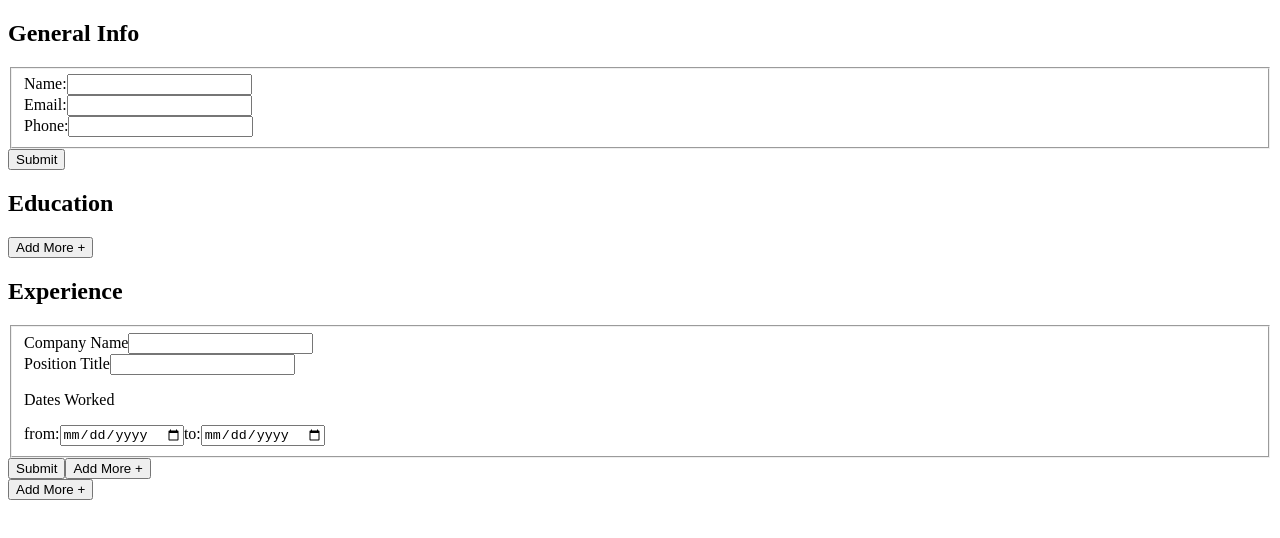
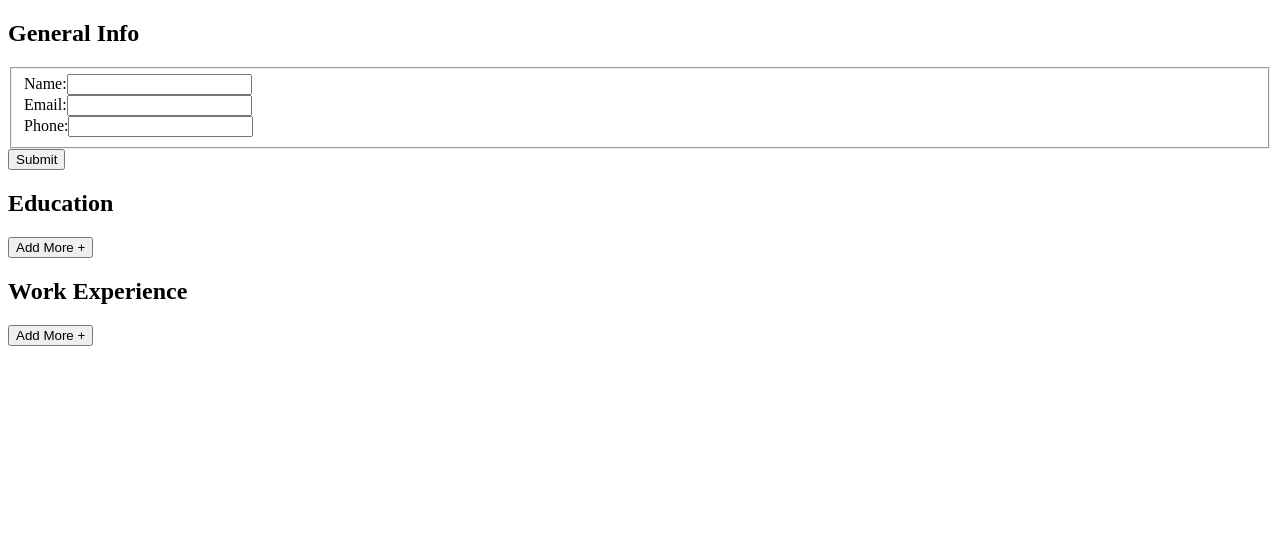
Before and after one commit to RyanMcEntire/cv-application, a React (Create React App) app: page / in a window 1280 px wide. Shown: the top 538 px of the page. Built offline with nearby package versions, Linux system fonts and the light colour scheme.

Commit message:
Add render multiple experience forms

```diff
--- a/src/App.js
+++ b/src/App.js
@@ -1,6 +1,6 @@
 import React, { Component } from 'react';
 import General from './components/General';
-import Experience from './components/Experience';
+import ExperienceList from './components/ExperienceList';
 import EducationList from './components/EducationList';
 import uniqid from 'uniqid';
 
@@ -18,6 +18,7 @@ export default class App extends Component {
     this.onSubmitEducation = this.onSubmitEducation.bind(this);
     this.onSubmitExperience = this.onSubmitExperience.bind(this);
     this.addEduForm = this.addEduForm.bind(this);
+    this.addExpForm = this.addExpForm.bind(this);
   }
 
   onSubmitGeneral(newGeneral) {
@@ -39,14 +40,26 @@ export default class App extends Component {
   }
 
   onSubmitExperience(newExperience) {
-    this.setState((prevState) => ({
-      experiences: [...prevState.experiences, newExperience],
-    }));
+    this.setState((prevState) => {
+      const updatedExperiences = prevState.experiences.map((experience) => {
+        if (experience.id === newExperience.id) {
+          return newExperience;
+        }
+        return experience;
+      });
+      return { experiences: updatedExperiences };
+    });
   }
 
   addEduForm() {
     this.setState((prevState) => ({
       educations: [...prevState.educations, { id: uniqid() }],
+    }));
+  }
+
+  addExpForm() {
+    this.setState((prevState) => ({
+      experiences: [...prevState.experiences, { id: uniqid() }],
     }));
   }
 
@@ -65,12 +78,13 @@ export default class App extends Component {
           />
           <button onClick={this.addEduForm}>Add More +</button>
         </div>
+        <h2>Work Experience</h2>
         <div>
-          <Experience
-            title="Experience"
+          <ExperienceList
             onExperienceSubmitted={this.onSubmitExperience}
+            experiences={this.state.experiences}
           />
-          <button>Add More +</button>
+          <button onClick={this.addExpForm}>Add More +</button>
         </div>
       </div>
     );
--- a/src/components/Experience.js
+++ b/src/components/Experience.js
@@ -9,6 +9,7 @@ export default class Experience extends Component {
       title: '',
       dateStart: '',
       dateEnd: '',
+      id: '',
     };
 
     this.changeName = this.changeName.bind(this);
@@ -42,7 +43,7 @@ export default class Experience extends Component {
   }
 
   render() {
-    const { title, onExperienceSubmitted } = this.props;
+    const { onExperienceSubmitted } = this.props;
 
     return (
       <div>
@@ -53,7 +54,6 @@ export default class Experience extends Component {
           }}
           action=""
         >
-          <h2>{title}</h2>
           <fieldset>
             <div>
               <label htmlFor="companyName">Company Name</label>
@@ -76,7 +76,6 @@ export default class Experience extends Component {
             </div>
           </fieldset>
           <button>Submit</button>
-          <button>Add More +</button>
         </form>
       </div>
     );
--- /dev/null
+++ b/src/components/ExperienceList.js
@@ -0,0 +1,17 @@
+import React, { Component } from 'react';
+import Experience from './Experience';
+
+export default class ExperienceList extends Component {
+  render() {
+    const { experiences, onExperienceSubmitted } = this.props;
+    return experiences.map((experience) => {
+      return (
+        <Experience
+          key={experience.id}
+          experience={experience}
+          onExperienceSubmitted={onExperienceSubmitted}
+        />
+      );
+    });
+  }
+}
```
